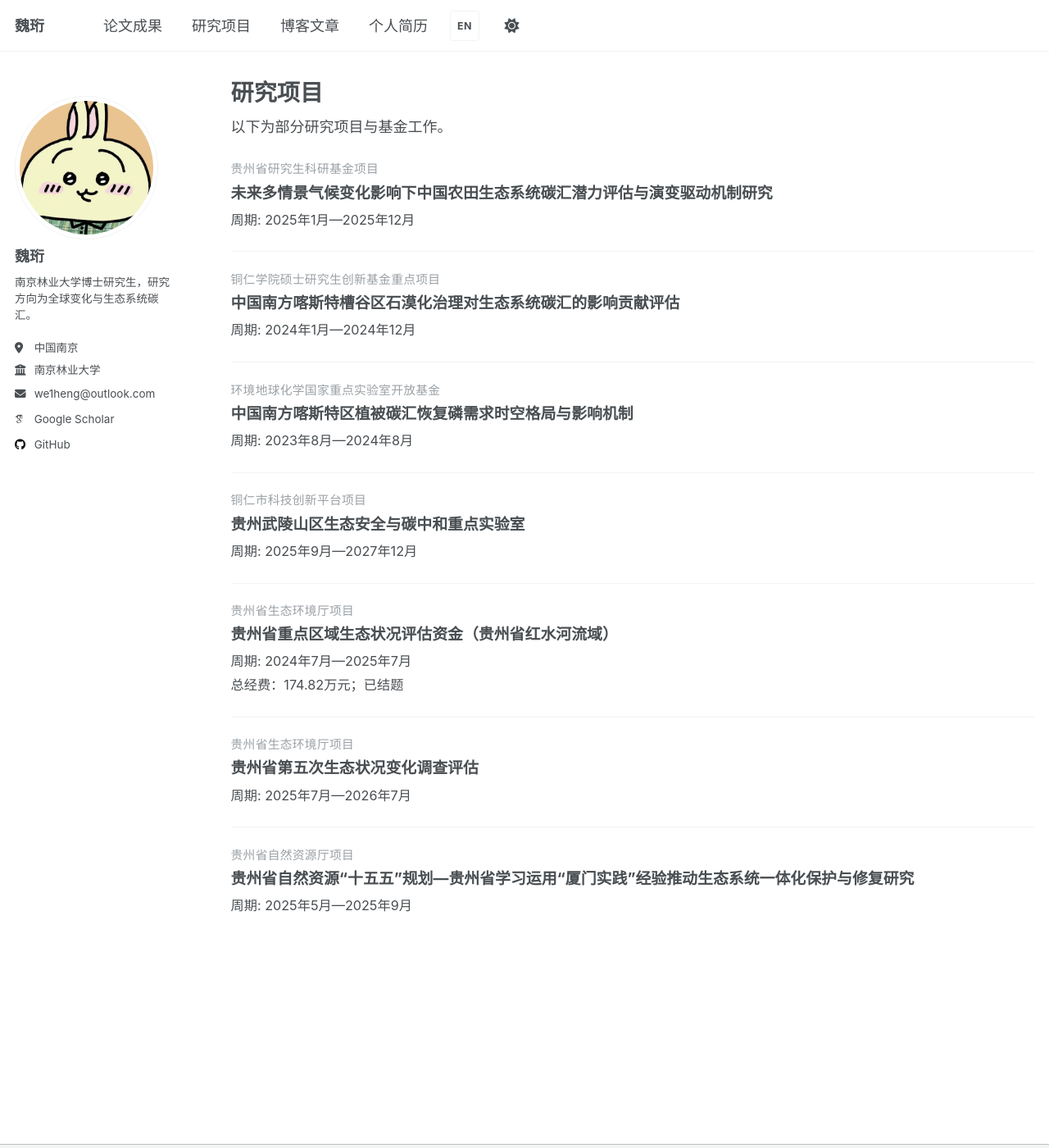
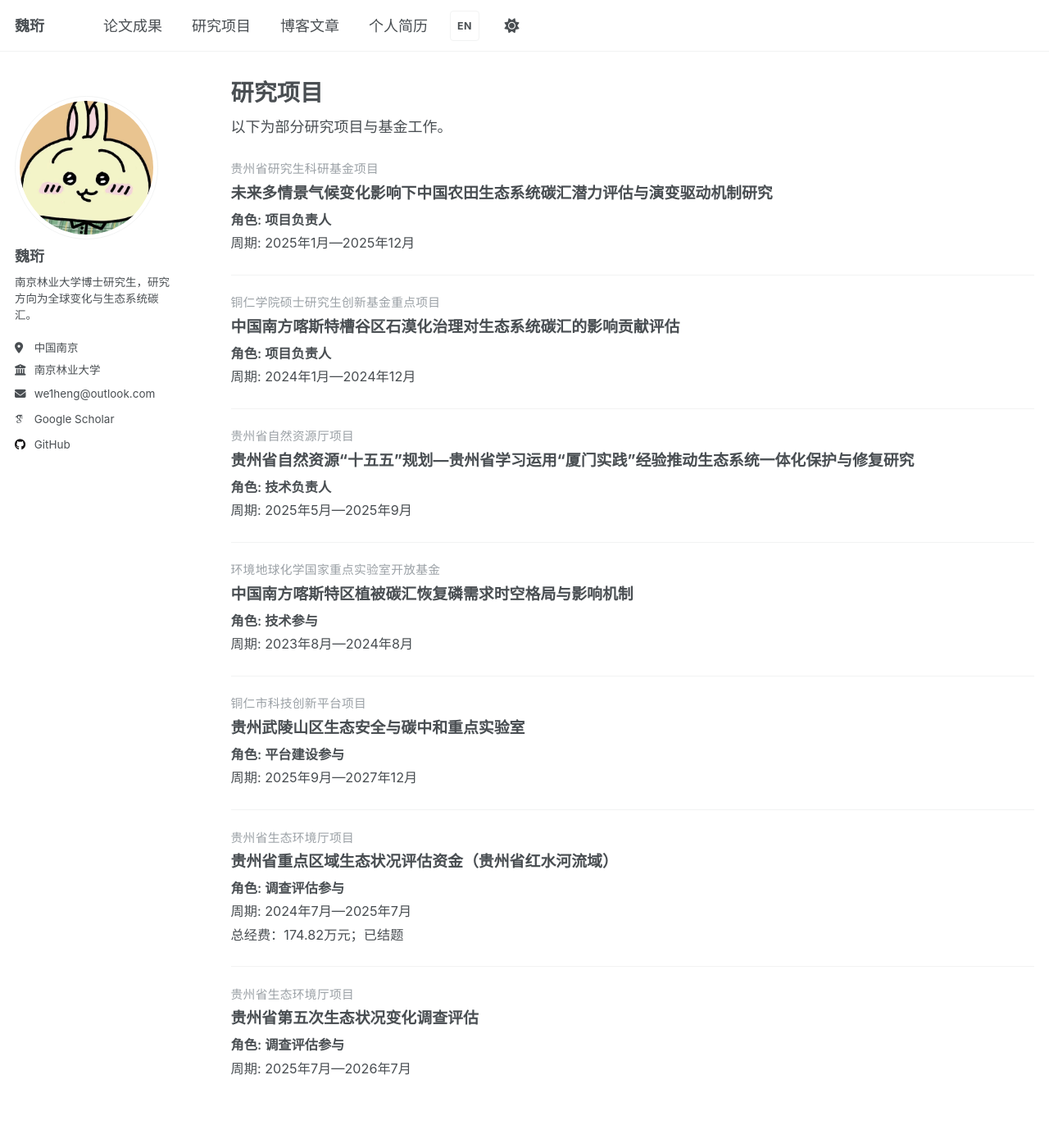
Before and after one commit to NOOB304/NOOB304.github.io, a Jekyll site: the page built from _pages/portfolio.zh.html, in a window 1280 px wide and 1400 px high. Shown: the whole window at 82% size. Built offline with Jekyll 4.4.1, drawn with Linux system fonts in a browser that asks for light colours; some web fonts are replaced.

Commit message:
feat: add project roles and reorder projects

```diff
--- a/_data/projects.yml
+++ b/_data/projects.yml
@@ -1,5 +1,7 @@
 - funder_zh: "贵州省研究生科研基金项目"
   funder_en: "Guizhou Provincial Graduate Research Fund"
+  role_zh: "项目负责人"
+  role_en: "Project Leader"
   title_zh: "未来多情景气候变化影响下中国农田生态系统碳汇潜力评估与演变驱动机制研究"
   title_en: "Assessment of Carbon Sink Potential and Evolutionary Driving Mechanisms of China's Cropland Ecosystems under Future Multi-scenario Climate Change"
   period_zh: "2025年1月—2025年12月"
@@ -7,13 +9,26 @@
 
 - funder_zh: "铜仁学院硕士研究生创新基金重点项目"
   funder_en: "Key Project of the Master's Graduate Innovation Fund, Tongren University"
+  role_zh: "项目负责人"
+  role_en: "Project Leader"
   title_zh: "中国南方喀斯特槽谷区石漠化治理对生态系统碳汇的影响贡献评估"
   title_en: "Assessment of the Contribution of Rocky Desertification Control to Ecosystem Carbon Sinks in Karst Trough Valleys of Southern China"
   period_zh: "2024年1月—2024年12月"
   period_en: "January 2024 – December 2024"
 
+- funder_zh: "贵州省自然资源厅项目"
+  funder_en: "Project of the Guizhou Provincial Department of Natural Resources"
+  role_zh: "技术负责人"
+  role_en: "Technical Lead"
+  title_zh: "贵州省自然资源“十五五”规划—贵州省学习运用“厦门实践”经验推动生态系统一体化保护与修复研究"
+  title_en: "Guizhou Natural Resources 15th Five-Year Plan: Research on Applying the Xiamen Practice Experience to Promote Integrated Ecosystem Protection and Restoration in Guizhou Province"
+  period_zh: "2025年5月—2025年9月"
+  period_en: "May 2025 – September 2025"
+
 - funder_zh: "环境地球化学国家重点实验室开放基金"
   funder_en: "Open Fund of the State Key Laboratory of Environmental Geochemistry"
+  role_zh: "技术参与"
+  role_en: "Technical Contributor"
   title_zh: "中国南方喀斯特区植被碳汇恢复磷需求时空格局与影响机制"
   title_en: "Spatiotemporal Patterns and Mechanisms of Phosphorus Demand for Vegetation Carbon Sink Restoration in Karst Regions of Southern China"
   period_zh: "2023年8月—2024年8月"
@@ -21,6 +36,8 @@
 
 - funder_zh: "铜仁市科技创新平台项目"
   funder_en: "Tongren Science and Technology Innovation Platform Project"
+  role_zh: "平台建设参与"
+  role_en: "Platform Development Contributor"
   title_zh: "贵州武陵山区生态安全与碳中和重点实验室"
   title_en: "Key Laboratory of Ecological Security and Carbon Neutrality in the Wuling Mountains, Guizhou"
   period_zh: "2025年9月—2027年12月"
@@ -28,6 +45,8 @@
 
 - funder_zh: "贵州省生态环境厅项目"
   funder_en: "Project of the Guizhou Provincial Department of Ecology and Environment"
+  role_zh: "调查评估参与"
+  role_en: "Assessment Contributor"
   title_zh: "贵州省重点区域生态状况评估资金（贵州省红水河流域）"
   title_en: "Ecological Status Assessment for Key Areas in Guizhou Province: Hongshui River Basin"
   period_zh: "2024年7月—2025年7月"
@@ -37,14 +56,9 @@
 
 - funder_zh: "贵州省生态环境厅项目"
   funder_en: "Project of the Guizhou Provincial Department of Ecology and Environment"
+  role_zh: "调查评估参与"
+  role_en: "Assessment Contributor"
   title_zh: "贵州省第五次生态状况变化调查评估"
   title_en: "The Fifth Survey and Assessment of Ecological Status Changes in Guizhou Province"
   period_zh: "2025年7月—2026年7月"
   period_en: "July 2025 – July 2026"
-
-- funder_zh: "贵州省自然资源厅项目"
-  funder_en: "Project of the Guizhou Provincial Department of Natural Resources"
-  title_zh: "贵州省自然资源“十五五”规划—贵州省学习运用“厦门实践”经验推动生态系统一体化保护与修复研究"
-  title_en: "Guizhou Natural Resources 15th Five-Year Plan: Research on Applying the Xiamen Practice Experience to Promote Integrated Ecosystem Protection and Restoration in Guizhou Province"
-  period_zh: "2025年5月—2025年9月"
-  period_en: "May 2025 – September 2025"
--- a/_includes/project-list.html
+++ b/_includes/project-list.html
@@ -7,18 +7,25 @@
     {% assign project_title = project.title_zh | default: project.title_en %}
     {% assign project_period = project.period_zh | default: project.period_en %}
     {% assign project_note = project.note_zh | default: project.note_en %}
+    {% assign project_role = project.role_zh | default: project.role_en %}
     {% assign period_label = "周期" %}
+    {% assign role_label = "角色" %}
   {% else %}
     {% assign project_funder = project.funder_en | default: project.funder_zh %}
     {% assign project_title = project.title_en | default: project.title_zh %}
     {% assign project_period = project.period_en | default: project.period_zh %}
     {% assign project_note = project.note_en | default: project.note_zh %}
+    {% assign project_role = project.role_en | default: project.role_zh %}
     {% assign period_label = "Period" %}
+    {% assign role_label = "Role" %}
   {% endif %}
 
   <article class="project-item">
     <p class="project-funder">{{ project_funder }}</p>
     <h2 class="project-title">{{ project_title }}</h2>
+    {% if project_role %}
+      <p class="project-role">{{ role_label }}: {{ project_role }}</p>
+    {% endif %}
     <p class="project-meta">{{ period_label }}: {{ project_period }}</p>
     {% if project_note %}
       <p class="project-note">{{ project_note }}</p>
--- a/_sass/layout/_publications.scss
+++ b/_sass/layout/_publications.scss
@@ -71,8 +71,13 @@
   line-height: 1.4;
 }
 
+.project-role,
 .project-meta,
 .project-note {
   margin: 0.25em 0;
   font-size: 0.9em;
 }
+
+.project-role {
+  font-weight: 600;
+}
```
